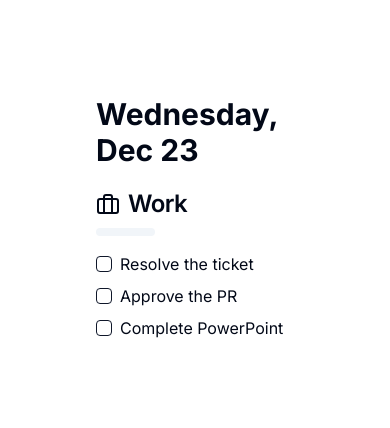
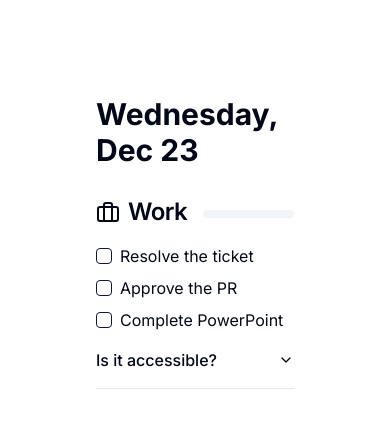
Before and after one commit to jlgrimes/suika, a Next.js app: page / in a window 390 px wide. Shown: the top 428 px of the page. Built offline with nearby package versions, Linux system fonts and the light colour scheme.

Commit message:
started accordion and made design responsive

```diff
--- a/app/page.tsx
+++ b/app/page.tsx
@@ -5,7 +5,7 @@
 export default function Home() {
   return (
     <main className="flex flex-col p-24">
-      <h1 className="text-3xl font-bold mb-6">Wednesday, Dec 23</h1>
+      <h1 className="text-3xl font-bold mb-8">Wednesday, Dec 23</h1>
       <div className="flex flex-col gap-4">
         <TopicCard />
       </div>
--- /dev/null
+++ b/components/completed-tasks-accordion.tsx
@@ -0,0 +1,19 @@
+import {
+  Accordion,
+  AccordionContent,
+  AccordionItem,
+  AccordionTrigger,
+} from "@/components/ui/accordion"
+
+export const CompletedTasksAccordion = () => {
+  return (
+    <Accordion type="single" collapsible>
+      <AccordionItem value="item-1">
+        <AccordionTrigger>Is it accessible?</AccordionTrigger>
+        <AccordionContent>
+          Yes. It adheres to the WAI-ARIA design pattern.
+        </AccordionContent>
+      </AccordionItem>
+    </Accordion>
+  )
+}
--- a/components/topic-card.tsx
+++ b/components/topic-card.tsx
@@ -13,6 +13,7 @@
 import { TopicProgressIndicator } from "./topic-progress-indicator"
 import { BriefcaseIcon } from "lucide-react"
 import { useState } from "react"
+import { CompletedTasksAccordion } from "./completed-tasks-accordion"
 
 export const TopicCard = () => {
   const [tasks, setTasks] = useState([{
@@ -44,8 +45,8 @@
   }
 
   return (
-    <div>
-      <div className="flex flex-col gap-2 pb-4">
+    <div className="w-full md:w-1/2 xl:w-1/3">
+      <div className="flex gap-4 pb-4 items-center">
         <div className="flex gap-2 mb-1 items-center">
           <BriefcaseIcon />
           <CardTitle className="select-none">Work</CardTitle>
@@ -55,6 +56,7 @@
       <div className="flex flex-col gap-2">
         {tasks.map((task) => <TaskItem key={task.id} task={task} handleTaskChecked={handleTaskChecked} />)}
       </div>
+      <CompletedTasksAccordion />
     </div>
   )
 }
--- a/components/topic-progress-indicator.tsx
+++ b/components/topic-progress-indicator.tsx
@@ -9,6 +9,6 @@
   const topicProgress = props.tasks.filter((task) => task.complete).length / props.tasks.length;
 
   return (
-    <Progress value={topicProgress * 100} className={`h-2 w-[30%] rounded-lg ${topicProgress === 1 ? '[&>div]:bg-success' : ''}`} />
+    <Progress value={topicProgress * 100} className={`h-2 rounded-lg ${topicProgress === 1 ? '[&>div]:bg-success' : ''}`} />
   )
 }
--- /dev/null
+++ b/components/ui/accordion.tsx
@@ -0,0 +1,58 @@
+"use client"
+
+import * as React from "react"
+import * as AccordionPrimitive from "@radix-ui/react-accordion"
+import { ChevronDown } from "lucide-react"
+
+import { cn } from "@/lib/utils"
+
+const Accordion = AccordionPrimitive.Root
+
+const AccordionItem = React.forwardRef<
+  React.ElementRef<typeof AccordionPrimitive.Item>,
+  React.ComponentPropsWithoutRef<typeof AccordionPrimitive.Item>
+>(({ className, ...props }, ref) => (
+  <AccordionPrimitive.Item
+    ref={ref}
+    className={cn("border-b", className)}
+    {...props}
+  />
+))
+AccordionItem.displayName = "AccordionItem"
+
+const AccordionTrigger = React.forwardRef<
+  React.ElementRef<typeof AccordionPrimitive.Trigger>,
+  React.ComponentPropsWithoutRef<typeof AccordionPrimitive.Trigger>
+>(({ className, children, ...props }, ref) => (
+  <AccordionPrimitive.Header className="flex">
+    <AccordionPrimitive.Trigger
+      ref={ref}
+      className={cn(
+        "flex flex-1 items-center justify-between py-4 font-medium transition-all hover:underline [&[data-state=open]>svg]:rotate-180",
+        className
+      )}
+      {...props}
+    >
+      {children}
+      <ChevronDown className="h-4 w-4 shrink-0 transition-transform duration-200" />
+    </AccordionPrimitive.Trigger>
+  </AccordionPrimitive.Header>
+))
+AccordionTrigger.displayName = AccordionPrimitive.Trigger.displayName
+
+const AccordionContent = React.forwardRef<
+  React.ElementRef<typeof AccordionPrimitive.Content>,
+  React.ComponentPropsWithoutRef<typeof AccordionPrimitive.Content>
+>(({ className, children, ...props }, ref) => (
+  <AccordionPrimitive.Content
+    ref={ref}
+    className="overflow-hidden text-sm transition-all data-[state=closed]:animate-accordion-up data-[state=open]:animate-accordion-down"
+    {...props}
+  >
+    <div className={cn("pb-4 pt-0", className)}>{children}</div>
+  </AccordionPrimitive.Content>
+))
+
+AccordionContent.displayName = AccordionPrimitive.Content.displayName
+
+export { Accordion, AccordionItem, AccordionTrigger, AccordionContent }
--- a/package.json
+++ b/package.json
@@ -9,6 +9,7 @@
     "lint": "next lint"
   },
   "dependencies": {
+    "@radix-ui/react-accordion": "^1.1.2",
     "@radix-ui/react-checkbox": "^1.0.4",
     "@radix-ui/react-navigation-menu": "^1.1.4",
     "@radix-ui/react-progress": "^1.0.3",
```
Also changed, not shown: 1 other file (tests, documents, lock files or other folders).
